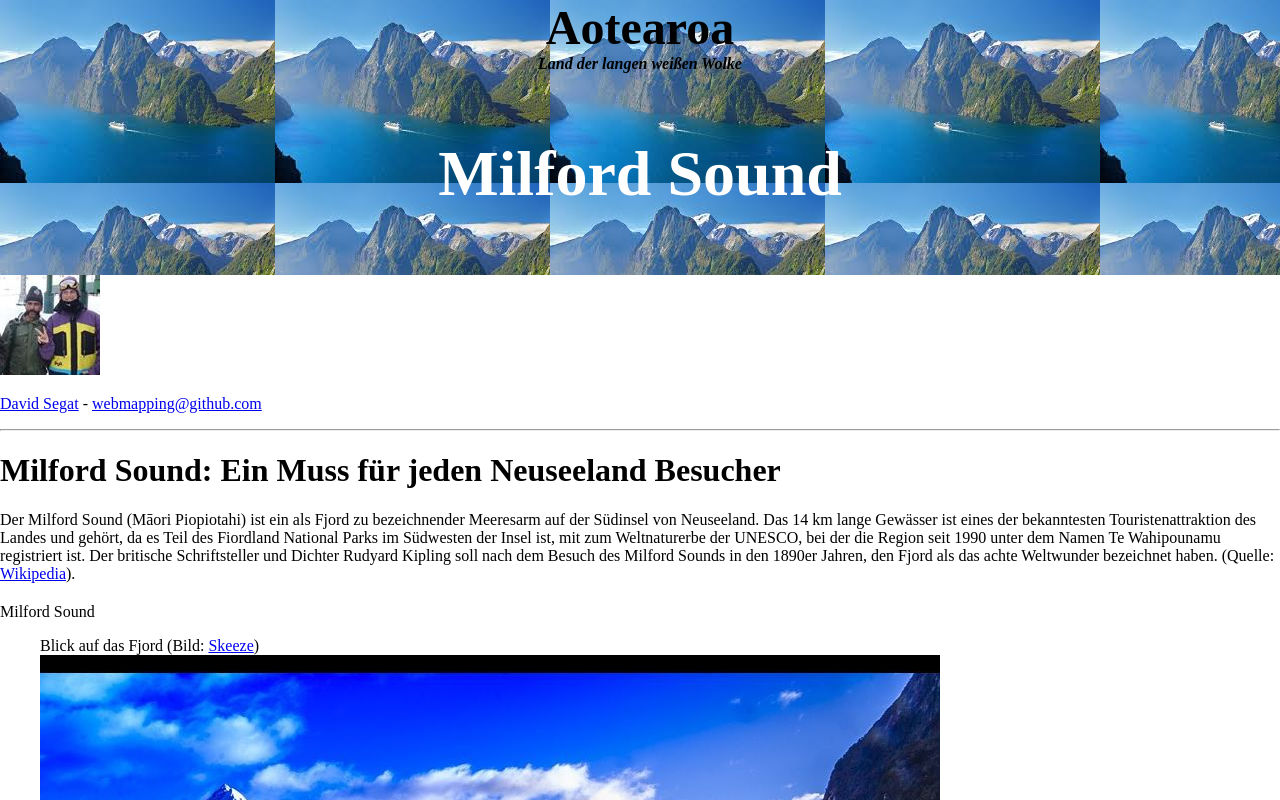
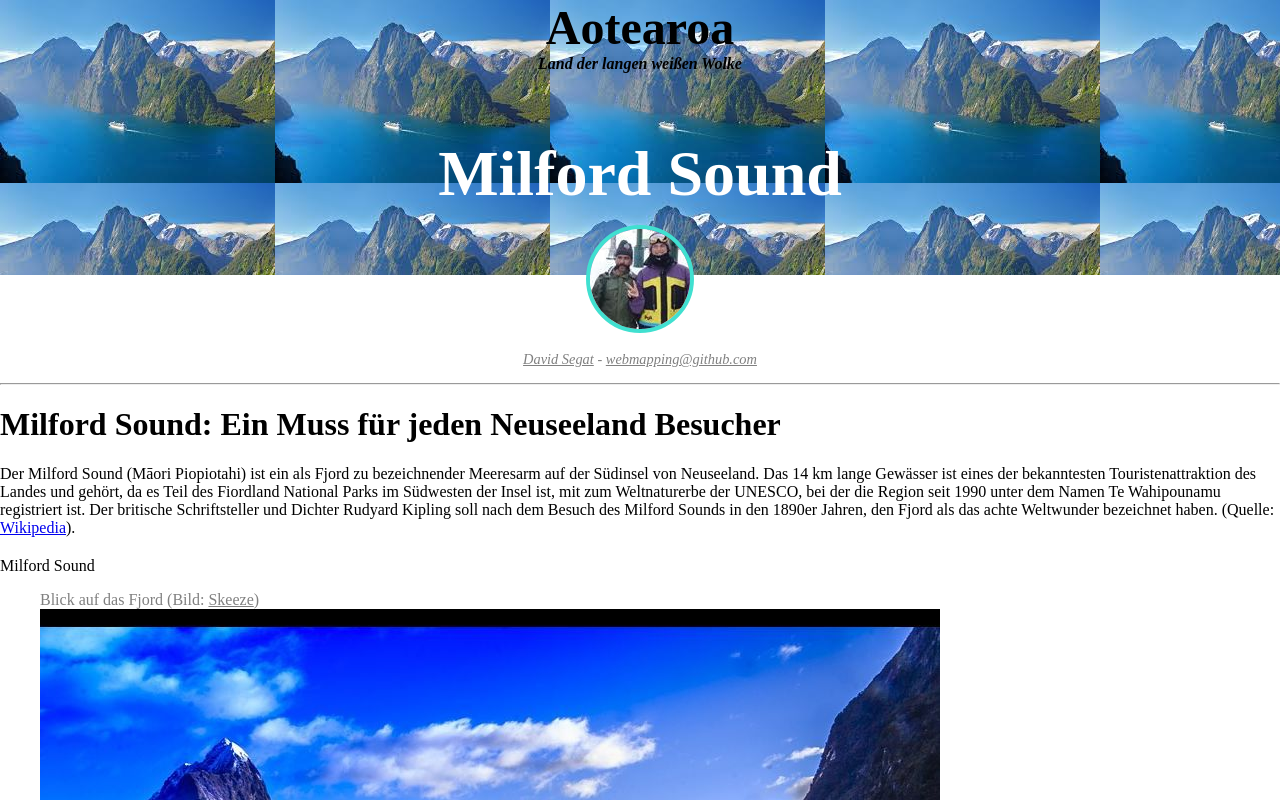
Before and after one commit to webmappingds18/s3, a plain HTML site: page index.html in a window 1280 px wide. Shown: the top 800 px of the page. Drawn offline with Linux system fonts and the light colour scheme.

Commit message:
bearbeitet

```diff
--- a/styles.css
+++ b/styles.css
@@ -31,10 +31,17 @@ margin: 0
 }
 
 .author {
+    text-align: center;
 }
 .author img {
+    border: 4px solid turquoise;
+    border-radius: 50%;
+    margin-top: -50px
 }
 .author p {
+    font-size: 0.9em;
+    font-style: italic;
+
 }
 
 .article {
@@ -59,6 +66,7 @@ margin: 0
 a:link, a:visited {
 }
 .gray, .gray a:link, .gray a:visited {
+    color: gray;
 }
 .white, .white a:link, .white a:visited {
     color: white
```
